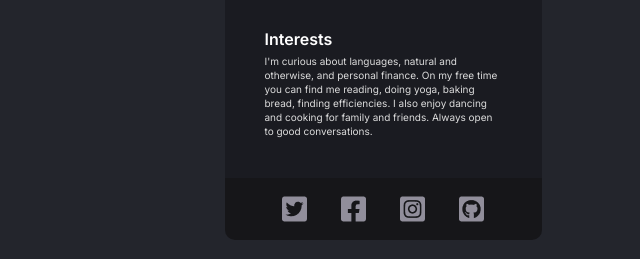
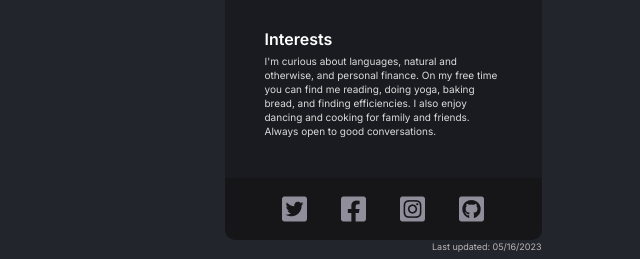
Before and after one commit to dscardona/digital-business-card, a React (Vite) app: page / in a window 1280 px wide. Shown: the part 914-1173 px from the top of the page, without its empty margins (257-897 px from the left). Built offline with nearby package versions, Linux system fonts and the light colour scheme.

Commit message:
Add 'last updated' component

```diff
--- a/src/App.jsx
+++ b/src/App.jsx
@@ -2,6 +2,7 @@ import Info from "./components/Info"
 import About from "./components/About"
 import Interests from "./components/Interests"
 import Footer from "./components/Footer"
+import Updated from "./components/Updated"
 
 function App() {
 
@@ -11,6 +12,7 @@ function App() {
     <About />
     <Interests />
     <Footer />
+    <Updated />
     </>
   )
 }
--- a/src/components/Interests.jsx
+++ b/src/components/Interests.jsx
@@ -3,7 +3,7 @@ function Interests() {
         <>
         <div className="interests-body">
             <h3>Interests</h3>
-            <p>I'm curious about languages, natural and otherwise, and personal finance. On my free time you can find me reading, doing yoga, baking bread, finding efficiencies. I also enjoy dancing and cooking for family and friends. Always open to good conversations.</p>
+            <p>I'm curious about languages, natural and otherwise, and personal finance. On my free time you can find me reading, doing yoga, baking bread, and finding efficiencies. I also enjoy dancing and cooking for family and friends. Always open to good conversations.</p>
         </div>
         </>
     )
--- /dev/null
+++ b/src/components/Updated.jsx
@@ -0,0 +1,8 @@
+
+function Updated() {
+    return (
+        <p className="updated-date">Last updated: 05/16/2023</p>
+    )
+}
+
+export default Updated
--- a/src/style.css
+++ b/src/style.css
@@ -114,3 +114,12 @@ p {
     line-height: 14px;
     color: #DCDCDC;
 }
+
+.updated-date {
+    width: 317px;
+    margin: 0px auto 0px;
+    font-size: 9px;
+    color: #bcb6b6;
+    text-align: right;
+
+}
```
